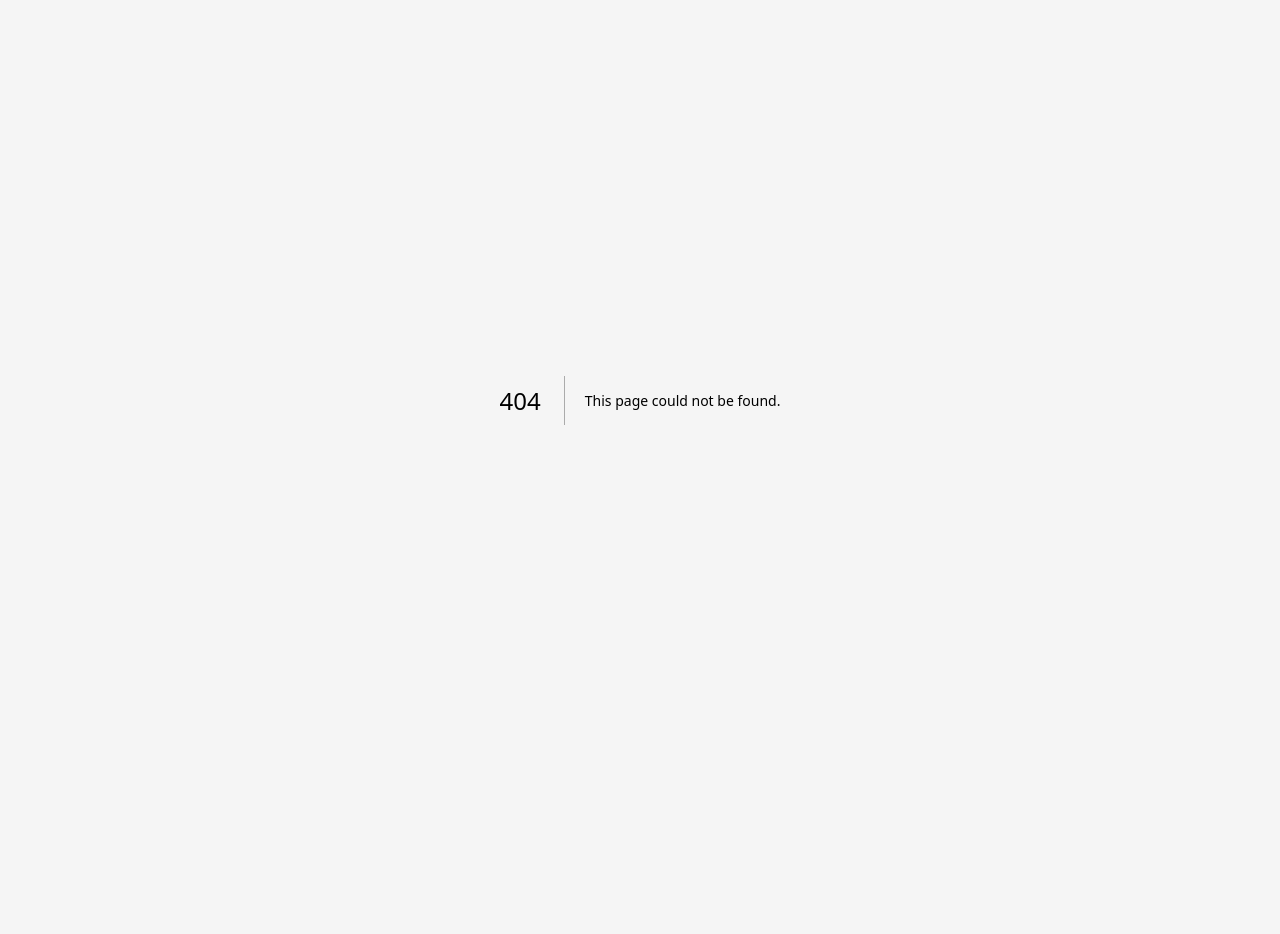
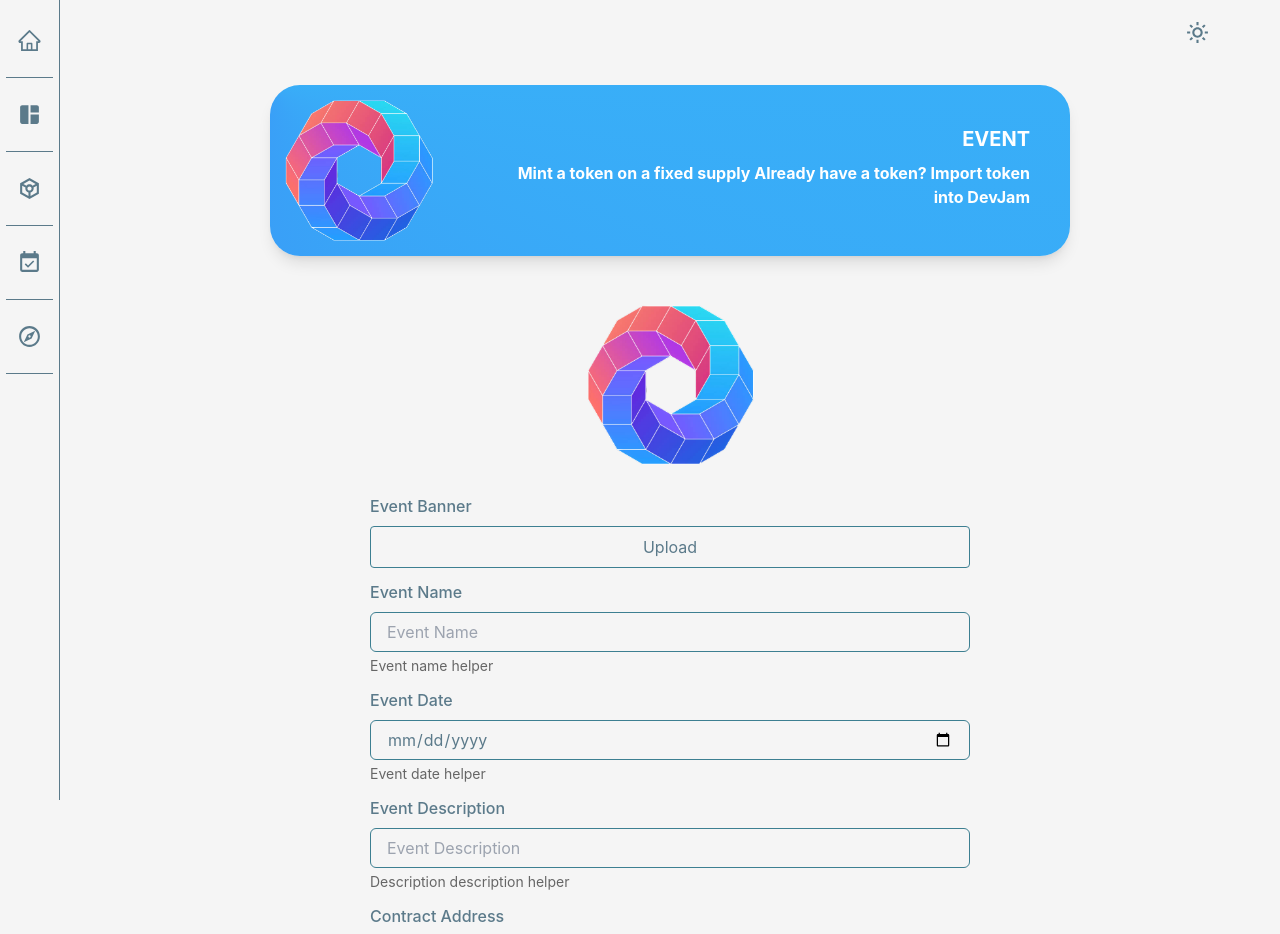
Before and after one commit to senali-d/DevJam, a Next.js app: page /event in a window 1280 px wide. Before the commit this address had no page. Shown: the top 934 px of the page. Before the commit the page ends 800 px from the top, so only its background shows below. Built offline with nearby package versions, Linux system fonts and the light colour scheme.

Commit message:
Event create page

```diff
--- /dev/null
+++ b/src/components/form-elements/upload.js
@@ -0,0 +1,37 @@
+import React from "react";
+import { FormLabel, Icon } from "@chakra-ui/react";
+import { FiFile } from "react-icons/fi";
+
+const Upload = ({ id, name, label, type, accept, onChange }) => {
+  return (
+    <div className="flex flex-col">
+      <FormLabel htmlFor={id} className="text-[#5b7a8a] dark:text-[#3d7f91]">
+        {label}
+      </FormLabel>
+      <button
+        leftIcon={<Icon as={FiFile} />}
+        className="max-w-full text-[#5b7a8a] py-2 rounded border border-[#3d7f91] hover:border-white mb-5 md:mb-0"
+      >
+        Upload
+        <input
+          id={id}
+          name={name}
+          type={type || "file"}
+          className="opacity-0 absolute left-0 right-0 max-w-full"
+          accept={accept || "image/*"}
+          onChange={onChange}
+        />
+      </button>
+    </div>
+  );
+};
+
+Upload.defaultProps = {
+  label: "",
+  placeholder: "",
+  type: "file",
+  accept: "image/*",
+  onchange: () => {},
+};
+
+export default Upload;
--- a/src/components/layout/sidebar.js
+++ b/src/components/layout/sidebar.js
@@ -2,7 +2,7 @@ import React from "react";
 import Link from "next/link";
 import { Tooltip } from "@chakra-ui/react";
 import { AiOutlineHome } from "react-icons/ai";
-import { MdSpaceDashboard } from "react-icons/md";
+import { MdSpaceDashboard, MdOutlineToken, MdOutlineExplore, MdEventAvailable } from "react-icons/md";
 
 const NavLink = ({ label, path, icon }) => {
   return (
@@ -29,6 +29,21 @@ const navData = [
     label: "Dashboard",
     path: "/dashboard",
     icon: <MdSpaceDashboard size={25} />
+  },
+  {
+    label: "Token",
+    path: "/token",
+    icon: <MdOutlineToken size={25} />
+  },
+  {
+    label: "Event",
+    path: "/event",
+    icon: <MdEventAvailable size={25} />
+  },
+  {
+    label: "EXPLORE EVENT",
+    path: "/explore",
+    icon: <MdOutlineExplore size={25} />
   }
 ]
 
--- /dev/null
+++ b/src/pages/event.js
@@ -0,0 +1,79 @@
+import React, {useState} from "react";
+import Image from "next/image";
+import Layout from "@/components/layout/layout";
+import Input from "@/components/form-elements/input";
+import Button from "@/components/form-elements/button";
+import Banner from "@/components/banner";
+import Upload from "@/components/form-elements/upload";
+
+const Dashboard = () => {
+  const [banner, setBanner] = useState("");
+
+  return (
+    <Layout headTitle="Create Token">
+      <div className="flex flex-col space-y-8 justify-center items-center max-w-[800px] mx-auto pb-32 pl-[60px] lg:pl-0">
+        <Banner
+          image="/token.png"
+          title="EVENT"
+          description="Mint a token on a fixed supply Already have a token? Import token into DevJam"
+          style="bg-[conic-gradient(at_top_left,_var(--tw-gradient-stops))] from-sky-400 to-blue-500"
+        />
+        <form className="flex flex-col space-y-3 w-[90%] md:max-w-[600px] mx-auto">
+          <Image
+            className="mx-auto"
+            src={banner !== "" ? banner : "/token.png"}
+            alt="preview"
+            width={200}
+            height={200}
+          />
+          <Upload
+              id="banner"
+              name="banner"
+              label="Event Banner"
+              type="file"
+              onChange={() => {setBanner()}}
+            />
+          <Input
+            id="name"
+            name="name"
+            label="Event Name"
+            placeholder="Event Name"
+            type="text"
+            onChange={() => {}}
+            helper="Event name helper"
+          />
+          <Input
+            id="date"
+            name="date"
+            label="Event Date"
+            placeholder="Event Date"
+            type="date"
+            onChange={() => {}}
+            helper="Event date helper"
+          />
+          <Input
+            id="description"
+            name="description"
+            label="Event Description"
+            placeholder="Event Description"
+            type="text"
+            onChange={() => {}}
+            helper="Description description helper"
+          />
+          <Input
+            id="address"
+            name="address"
+            label="Contract Address"
+            placeholder="0dqrfwtgdhzsfsdnwbxvwbyn"
+            type="text"
+            onChange={() => {}}
+            helper="Contract Address helper"
+          />
+          <Button label="Create Event" onClick={() => {}} />
+        </form>
+      </div>
+    </Layout>
+  );
+};
+
+export default Dashboard;
--- a/src/pages/token.js
+++ b/src/pages/token.js
@@ -75,7 +75,7 @@ const Dashboard = () => {
             onChange={() => {}}
             helper="Only whitelisted addresses will be able to mint your token."
           />
-          <Button label="Create" onClick={() => {}} />
+          <Button label="Create Token" onClick={() => {}} />
         </form>
       </div>
     </Layout>
```
